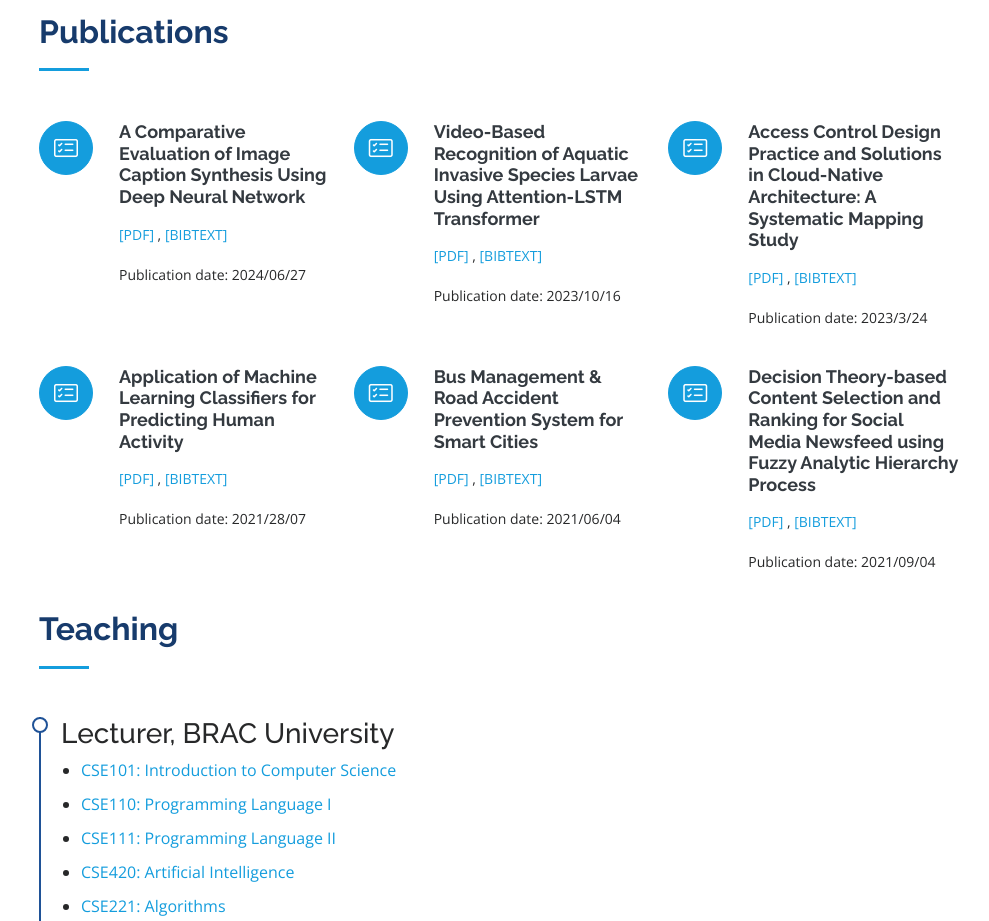
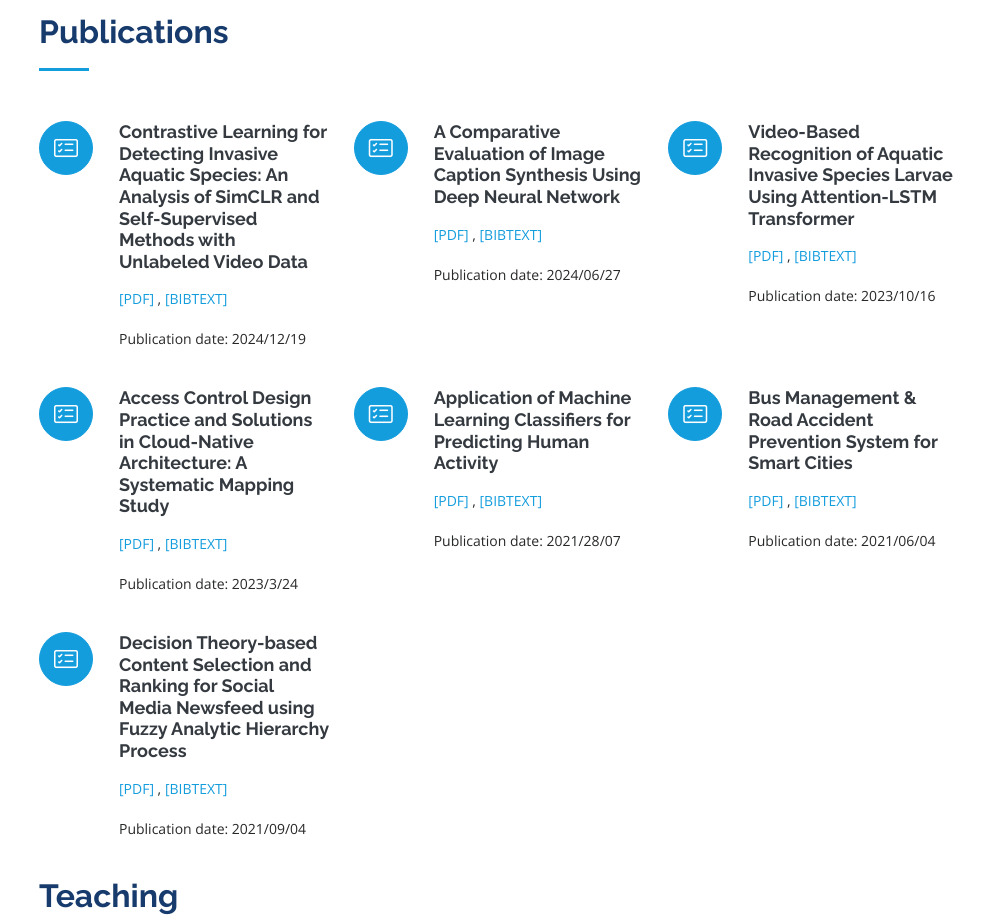
Before and after one commit to Sadia16101101/Sadia-s-Portfolio, a plain HTML site: page index.html in a window 1280 px wide. Shown: the part 3215-4136 px from the top of the page, without its empty margins (291-1280 px from the left). Drawn offline with nearby package versions, Linux system fonts and the light colour scheme.

Commit message:
Update index.html

```diff
--- a/index.html
+++ b/index.html
@@ -480,6 +480,13 @@ more inclusive and equitable STEM educational environments</li>
 
           <div class="col-lg-4 col-md-6 icon-box" data-aos="fade-up" data-aos-delay="100">
             <div class="icon"><i class="bi bi-card-checklist"></i></div>
+            <h4 class="title"><a href="https://ieeexplore.ieee.org/document/10794468">Contrastive Learning for Detecting Invasive Aquatic Species: An Analysis of SimCLR and Self-Supervised Methods with Unlabeled Video Data</a></h4>
+            <p class="description"> <a href="https://www.researchgate.net/publication/387258714_Contrastive_Learning_for_Detecting_Invasive_Aquatic_Species_An_Analysis_of_SimCLR_and_Self-Supervised_Methods_with_Unlabeled_Video_Data#fullTextFileContent">[PDF] </a>, <a href="https://drive.google.com/file/d/1bVNQTmOaPQiwOGuJKhtTvlIAzD2WDUp0/view?usp=sharing"> [BIBTEXT] </a></p>
+            <p class="description">Publication date: 2024/12/19</p>
+          </div>
+
+          <div class="col-lg-4 col-md-6 icon-box" data-aos="fade-up" data-aos-delay="100">
+            <div class="icon"><i class="bi bi-card-checklist"></i></div>
             <h4 class="title"><a href="https://link.springer.com/chapter/10.1007/978-3-031-61816-1_13">A Comparative Evaluation of Image Caption Synthesis Using Deep Neural Network
 </a></h4>
             <p class="description"> <a href="https://drive.google.com/file/d/1nxCidqbxl5F-zYQuslRvH03xNAcAz7FZ/view?usp=sharing">[PDF] </a>, <a href="https://drive.google.com/file/d/1HfbLVhbLVJcAf0Sh2ctf5v0uGrIYSgg8/view?usp=drive_link"> [BIBTEXT] </a></p>
```
